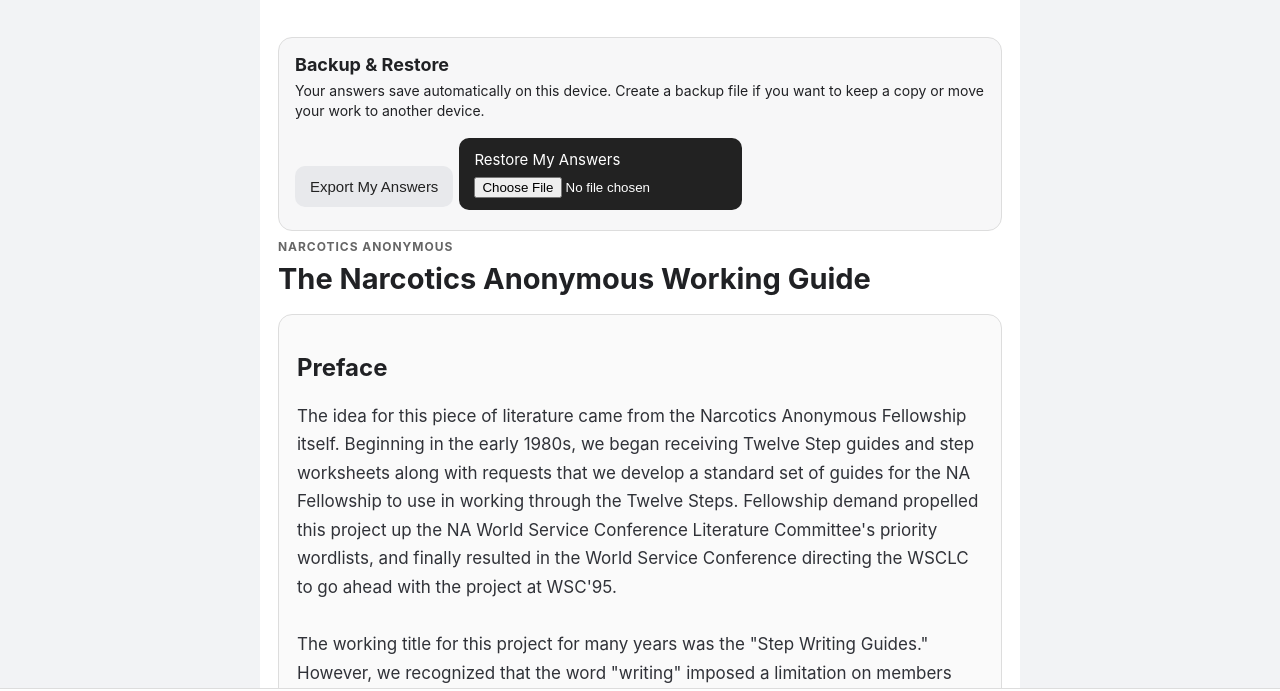
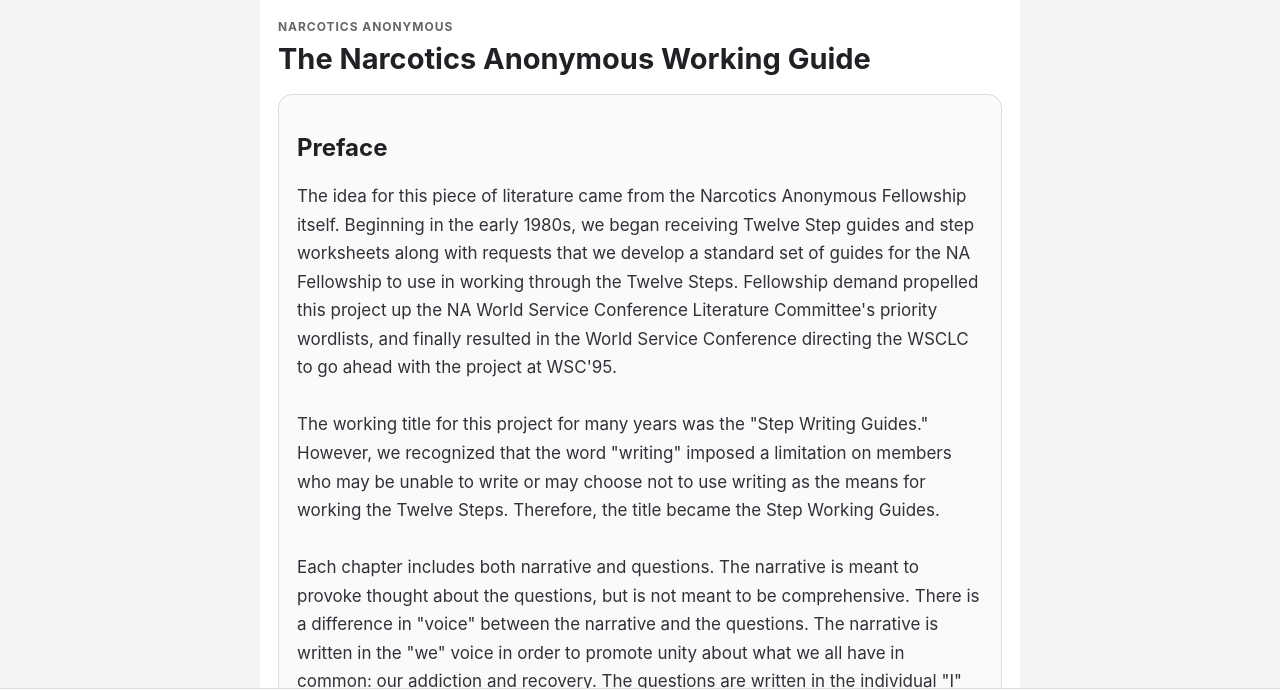
Before and after one commit to gnkrogh-spec/na-step-working-guide, a plain HTML site: page NA_Step_1_WORKING_COPY.html in a window 1280 px wide. Shown: the part 64-755 px from the top of the page. Drawn offline with Linux system fonts and the light colour scheme.

Commit message:
Remove extra Backup and Restore panel from welcome and contents

```diff
--- a/NA_Step_1_WORKING_COPY.html
+++ b/NA_Step_1_WORKING_COPY.html
@@ -1281,20 +1281,7 @@
     };
     reader.readAsText(file);
   }
-  function addPanel(){
-    if(typeof mode==="undefined" || !["welcome","toc","intro"].includes(mode) || document.getElementById("backupPanel")) return;
-    const next=document.getElementById("next"); if(!next) return;
-    const wrap=document.createElement("div"); wrap.id="backupPanel";
-    wrap.style.cssText="margin:18px 0 8px;padding:16px;border:1px solid #ddd;border-radius:14px;background:#f7f7f8;text-align:left";
-    wrap.innerHTML='<div style="font-size:18px;font-weight:700;margin-bottom:6px">Backup & Restore</div><div style="font-size:14px;line-height:1.45;margin-bottom:12px">Your answers save automatically on this device. Create a backup file if you want to keep a copy or move your work to another device.</div>';
-    const exp=document.createElement("button"); exp.className="secondary"; exp.textContent="Export My Answers"; exp.style.margin="4px 6px 4px 0"; exp.onclick=download;
-    const label=document.createElement("label"); label.textContent="Restore My Answers"; label.style.cssText="display:inline-block;border-radius:10px;padding:12px 15px;background:#222;color:#fff;font-size:15px;cursor:pointer;margin:4px 0";
-    const input=document.createElement("input"); input.type="file"; input.accept=".json,application/json,text/plain"; input.style.display="block"; input.style.marginTop="8px"; input.style.maxWidth="100%"; input.onchange=()=>{if(input.files&&input.files[0]) restore(input.files[0]);};
-    label.appendChild(input); wrap.appendChild(exp); wrap.appendChild(label);
-    const main=document.querySelector("main"); if(main) main.insertBefore(wrap,main.firstChild); else next.parentNode.insertBefore(wrap,next);
-  }
-  const old=document.createElement('style'); old.textContent='#restoreAnswersWrap{display:none!important}'; document.head.appendChild(old);
-  new MutationObserver(addPanel).observe(document.body,{childList:true,subtree:true}); setTimeout(addPanel,100);
+  // Removed the extra welcome/TOC Backup & Restore panel; the dedicated TOC Restore Answers button remains in index.html.
 })();
 </script>
 
```
